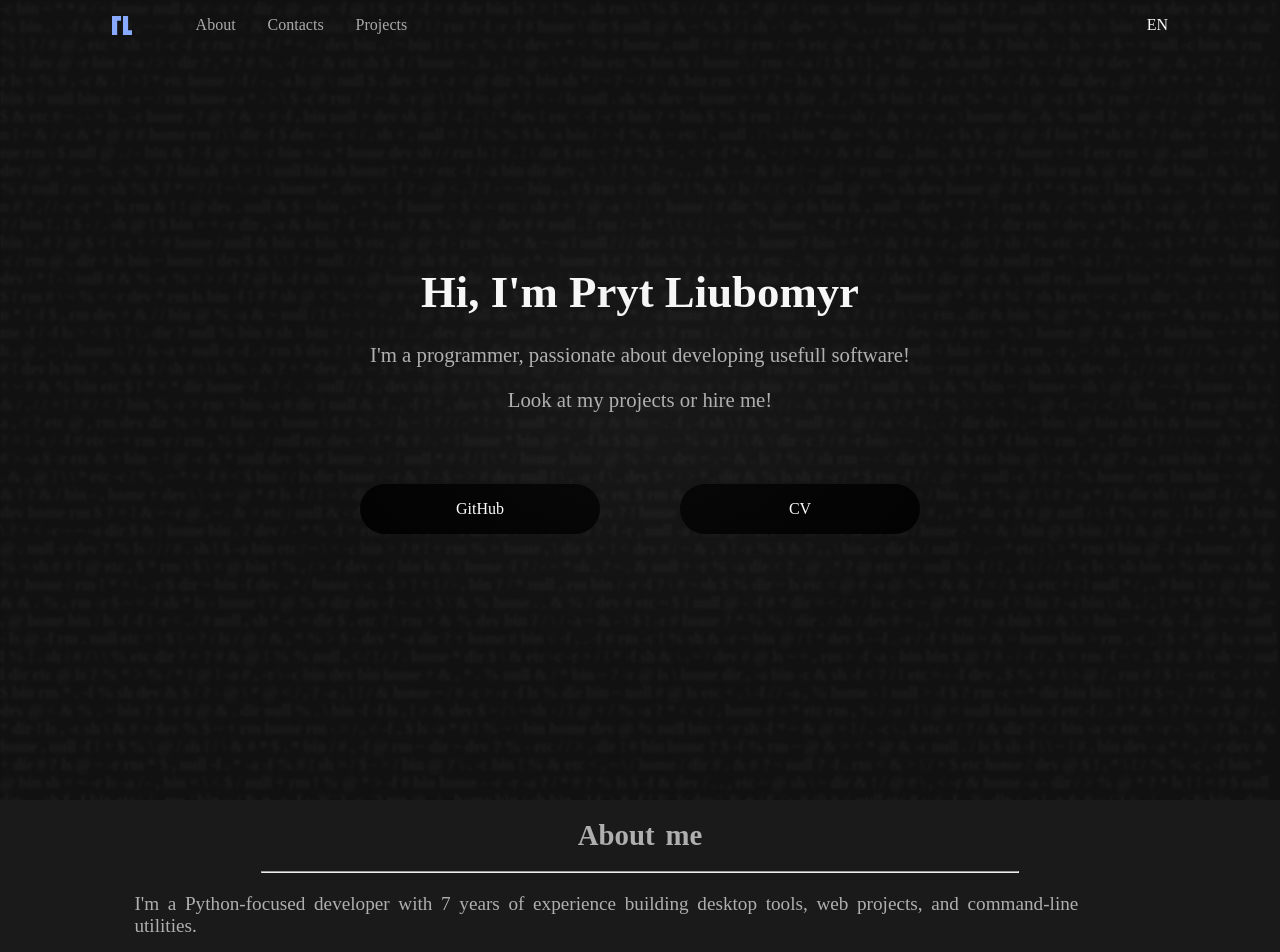
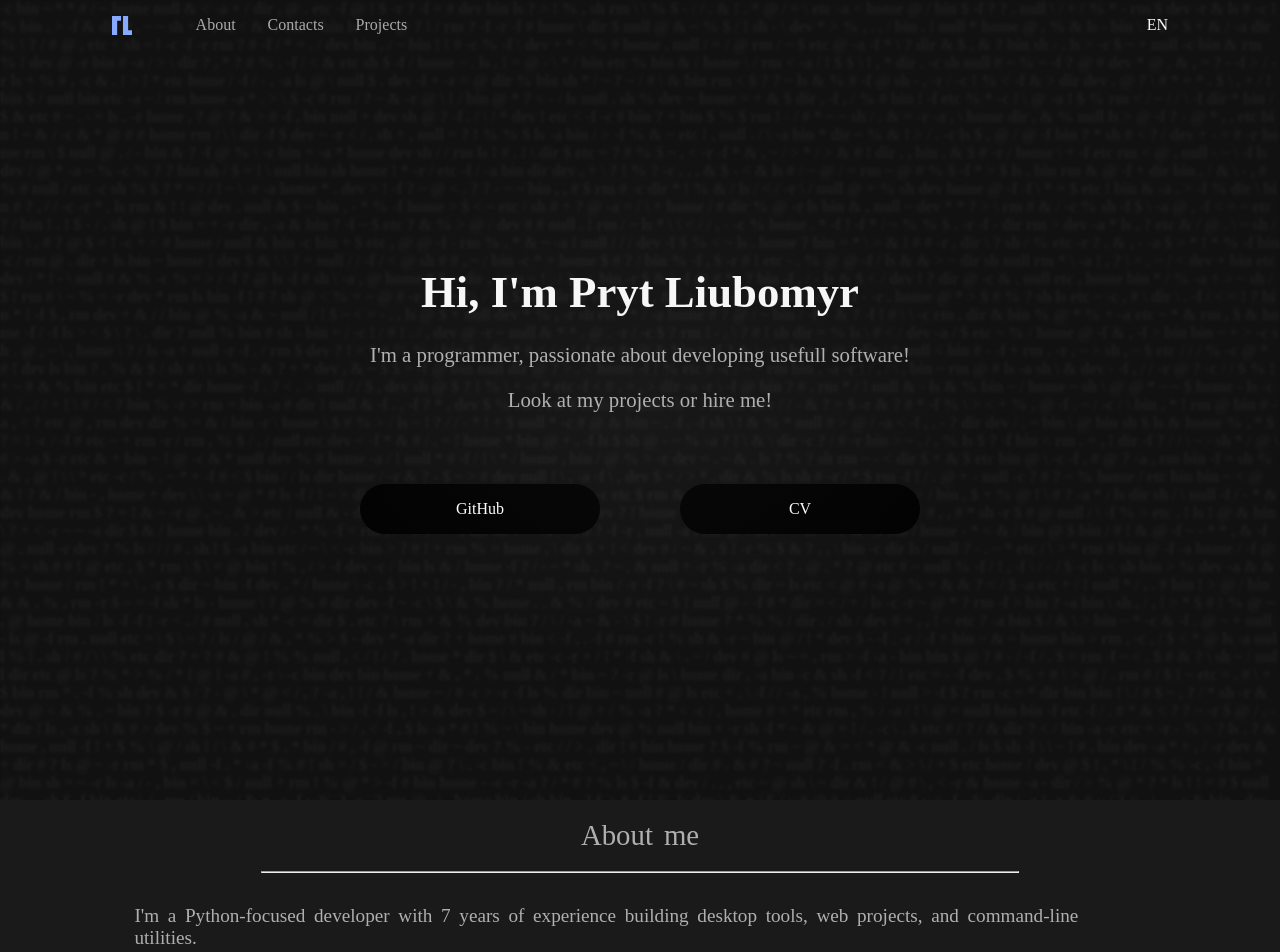
Before and after one commit to prytlubomir/personal_website, a Vue app: page / in a window 1280 px wide. Shown: the top 952 px of the page. Built offline with nearby package versions, Linux system fonts and the light colour scheme.

Commit message:
Changed heading margins.

```diff
--- a/src/components/SectionHeading.vue
+++ b/src/components/SectionHeading.vue
@@ -18,12 +18,12 @@
     h2 {
         margin: 0;
         text-align: center;
+        font-weight: normal;
     }
 
     hr {
-        margin: 1.2rem auto;
+        margin: 1.2rem auto 2rem auto;
         width: 75%;
-
     }
 
 </style>
```
